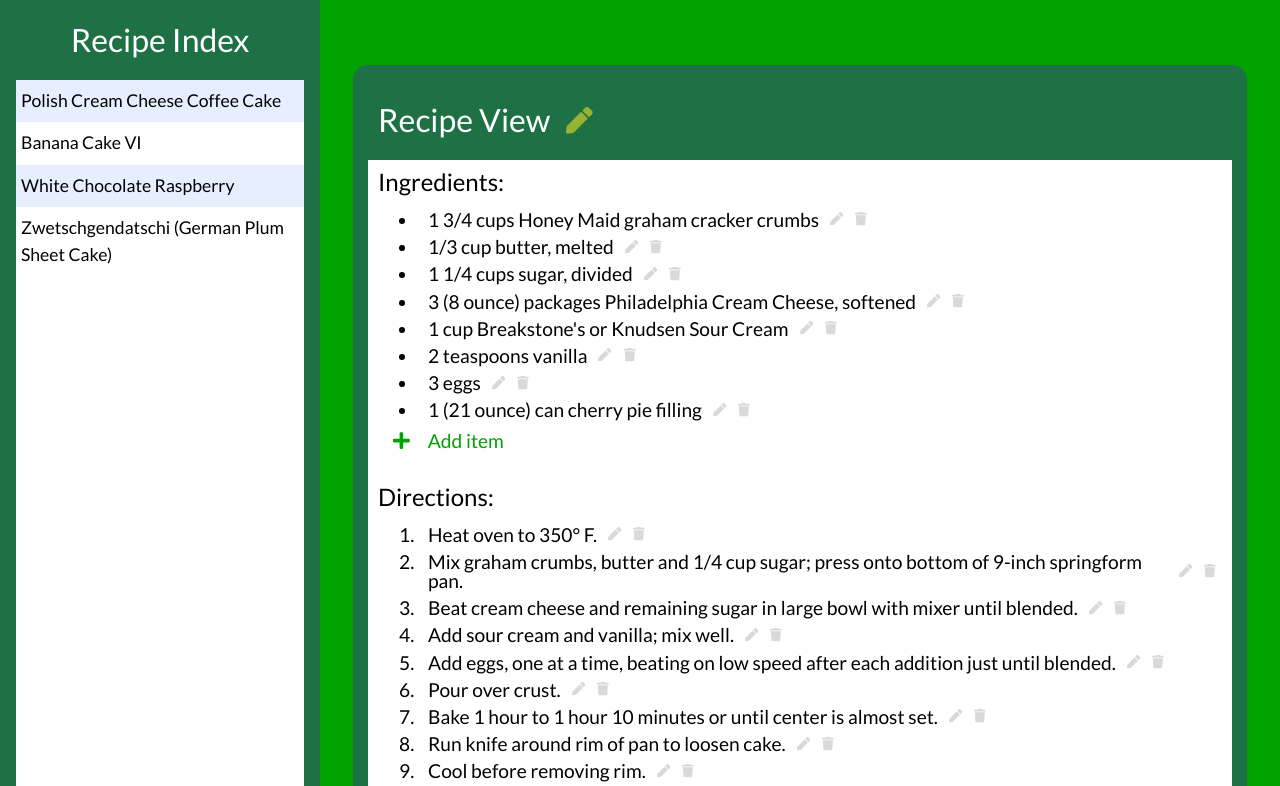
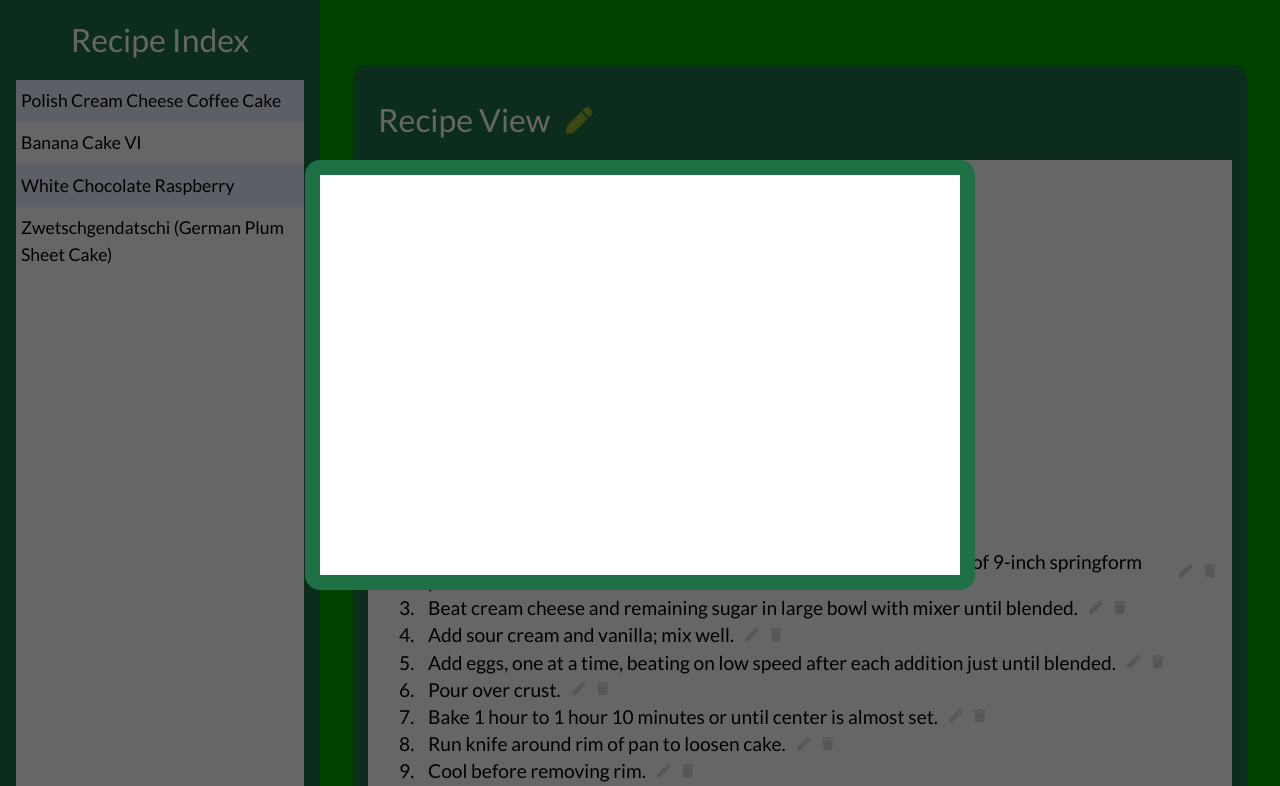
Before and after one commit to Disquietude/Recipe-Box, a React app: page / in a window 1280 px wide. Shown: the top 786 px of the page. Built offline with nearby package versions, Linux system fonts and the light colour scheme.

Commit message:
Added Modal Component

```diff
--- a/src/js/components/AppContainer.js
+++ b/src/js/components/AppContainer.js
@@ -2,6 +2,7 @@ import React from "react";
 import DEFAULT_RECIPES from "./defaultRecipes";
 import RecipeIndex from "./RecipeIndex/RecipeIndex";
 import RecipeView from "./RecipeView/RecipeView";
+import Modal from "./Modal/Modal";
 
 export default class AppContainer extends React.Component {
   constructor(props) {
@@ -15,6 +16,7 @@ export default class AppContainer extends React.Component {
       <div className="container">
         <RecipeIndex />
         <RecipeView />
+        <Modal />
       </div>
     );
   }
--- /dev/null
+++ b/src/js/components/Modal/Modal.js
@@ -0,0 +1,12 @@
+import React from 'react';
+
+export default class Modal extends React.Component {
+  render() {
+    return (
+      <div className="modal">
+        <div className="modal__contents">
+        </div>
+      </div>
+    );
+  }
+}
--- /dev/null
+++ b/src/sass/components/Modal.sass
@@ -0,0 +1,18 @@
+@import "./colors"
+
+.modal
+  position: fixed
+  z-index: 1
+  left: 0
+  top: 0
+  width: 100%
+  height: 100%
+  background-color: rgba(0,0,0,0.6)
+
+.modal__contents
+  width: 50%
+  height: 50%
+  border: 15px solid $dark-green
+  border-radius: 15px
+  margin: 10rem auto
+  background-color: white
--- a/src/sass/styles.sass
+++ b/src/sass/styles.sass
@@ -1,6 +1,7 @@
 @import "./vendor/reset"
 @import "./components/RecipeIndex"
 @import "./components/RecipeView"
+@import "./components/Modal"
 @import url('https://fonts.googleapis.com/css?family=Lato')
 
 $lato: lato, sans-serif
```
Also changed, not shown: 1 other file.
